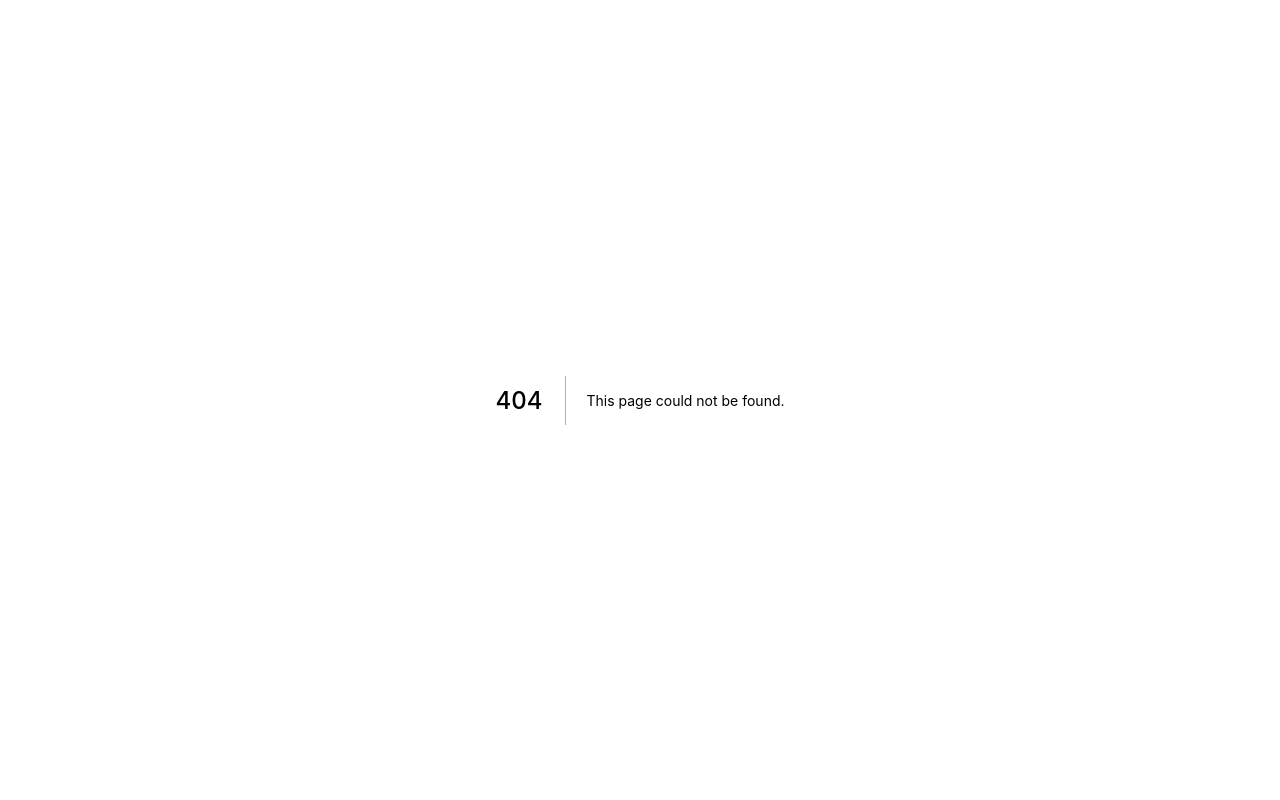
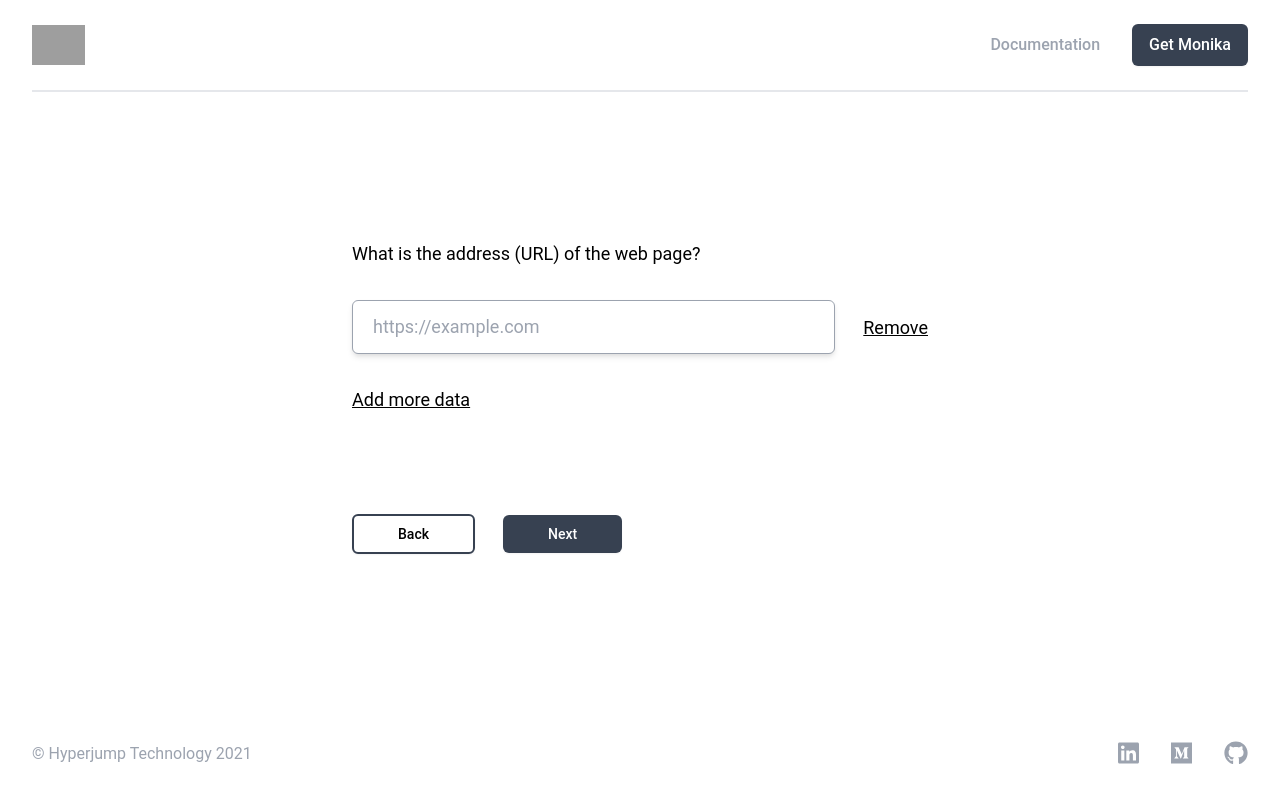
Before and after one commit to hyperjumptech/monika-config-generator, a Next.js app: page /web-page in a window 1280 px wide. Before the commit this address had no page. Built offline with nearby package versions, Linux system fonts and the light colour scheme; grey boxes are pictures that could not be loaded.

Commit message:
feat: adds web page

```diff
--- /dev/null
+++ b/pages/web-page.tsx
@@ -0,0 +1,66 @@
+import { FormEvent, useState } from 'react';
+
+import { Button, Layout, TextInput } from '../components';
+
+export default function WebPage(): JSX.Element {
+  const [data, setData] = useState([{ id: 1, name: '', value: '' }]);
+
+  const addInputField = () => {
+    setData((fd) => [
+      ...fd,
+      { id: (fd[fd.length - 1]?.id ?? 0) + 1, name: '', value: '' },
+    ]);
+  };
+
+  const removeInputField = (id: number) => {
+    setData((fd) => fd.filter((r) => r.id !== id));
+  };
+
+  const handleNext = (e: FormEvent<HTMLFormElement>) => {
+    e.preventDefault();
+  };
+
+  return (
+    <Layout>
+      <div className="lg:py-20 xl:py-32 xl:px-80">
+        <form className="text-sm sm:text-lg" onSubmit={handleNext}>
+          <fieldset>
+            <div className="space-y-8 mb-10">
+              <p>What is the address (URL) of the web page?</p>
+              {data.map(({ id }) => (
+                <div key={id} className="flex space-x-7 mb-6">
+                  <div className="flex-1">
+                    <TextInput
+                      id={`data${id}_name`}
+                      placeholder="https://example.com"
+                    />
+                  </div>
+                  <div className="self-end py-3">
+                    <button
+                      type="button"
+                      className="cursor-pointer underline focus:outline-none"
+                      onClick={() => removeInputField(id)}>
+                      Remove
+                    </button>
+                  </div>
+                </div>
+              ))}
+              <button
+                className="cursor-pointer underline focus:outline-none"
+                type="button"
+                onClick={addInputField}>
+                Add more data
+              </button>
+            </div>
+          </fieldset>
+          <div className="mt-12 py-3 space-x-7">
+            <Button type="button" outline>
+              Back
+            </Button>
+            <Button type="submit">Next</Button>
+          </div>
+        </form>
+      </div>
+    </Layout>
+  );
+}
```
